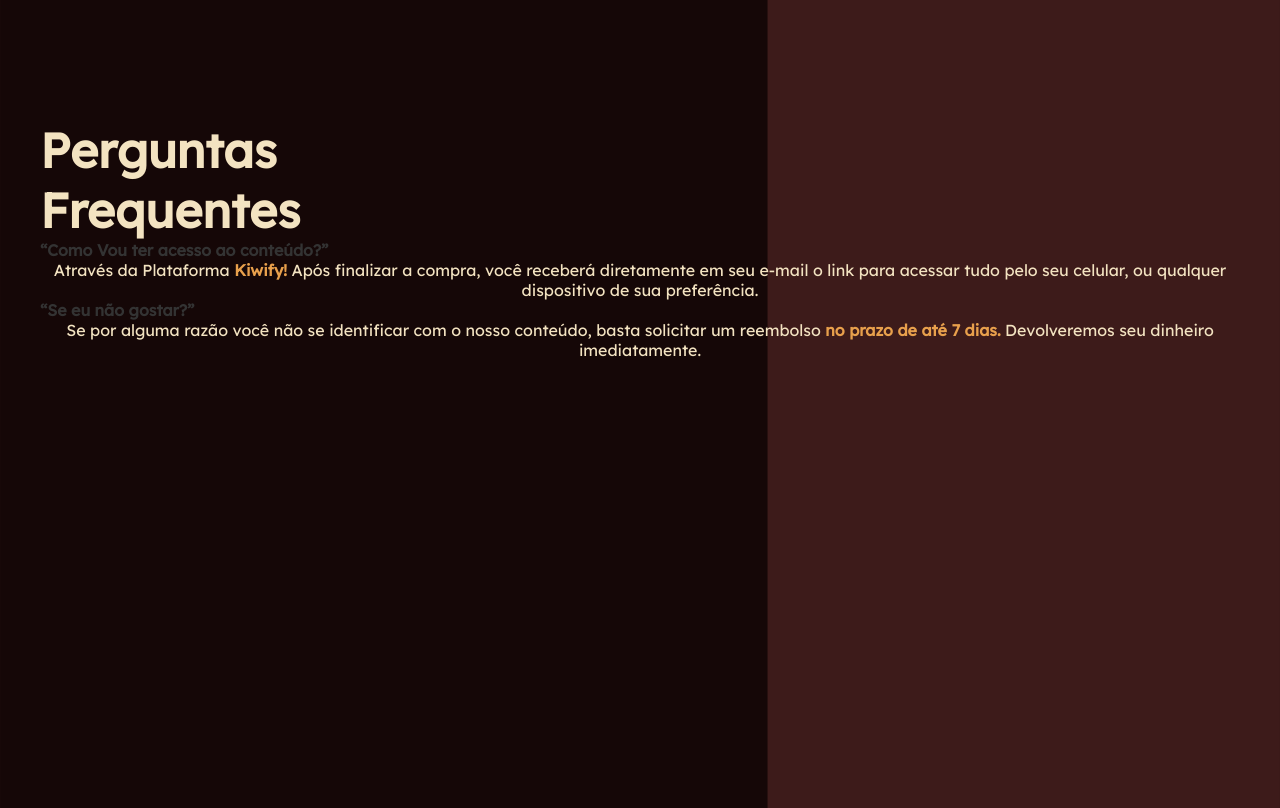
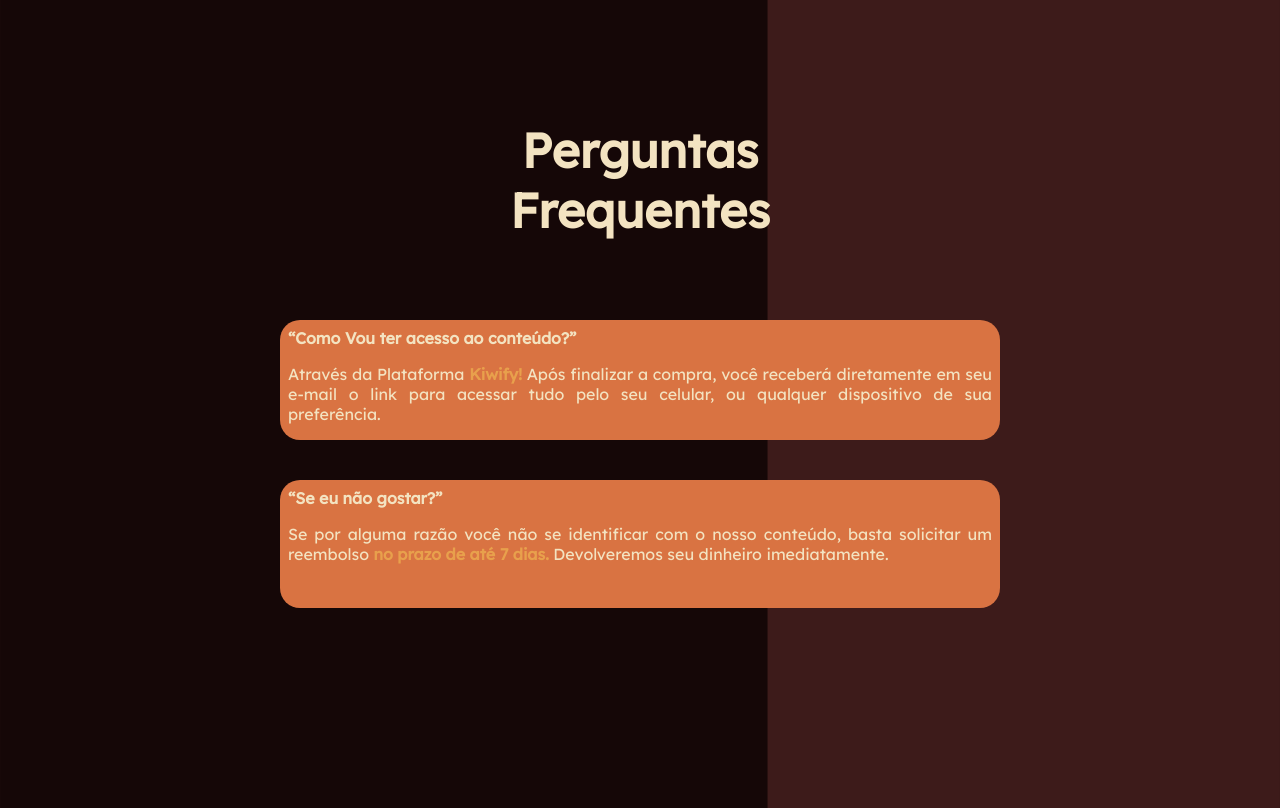
Before and after one commit to MistaCareca/projeto_Mineia, a React (Vite) app in the folder landing-page/: page / in a window 1280 px wide. Shown: the part 2360-3168 px from the top of the page. Built offline with nearby package versions, Linux system fonts and the light colour scheme.

Commit message:
feat - Faq.css

```diff
--- a/landing-page/src/components/Faq/Faq.css
+++ b/landing-page/src/components/Faq/Faq.css
@@ -7,3 +7,45 @@ h1
 contentS
 contentP
 */
+
+.faq{
+    display: flex;
+    align-items: center;
+    justify-content: center;
+    flex-direction: column;
+}
+
+
+.contentP{
+    margin-top: 10vmin;
+    background-color: #d97342;
+    width: 90vmin;
+    height: 15vmin;
+    border-radius: 20px;
+
+
+}
+
+.contentP p{
+    text-align: justify;
+    padding: 1vmin;
+}
+
+.contentS{
+    margin-top: 5vmin;
+    background-color: #d97342;
+    width: 90vmin;
+    height: 16vmin;
+    border-radius: 20px;
+
+}
+
+.contentS p{
+    text-align: justify;
+    padding: 1vmin;
+}
+
+h4{
+    color: #f3e3c1;
+    padding: 1vmin;
+}
```
